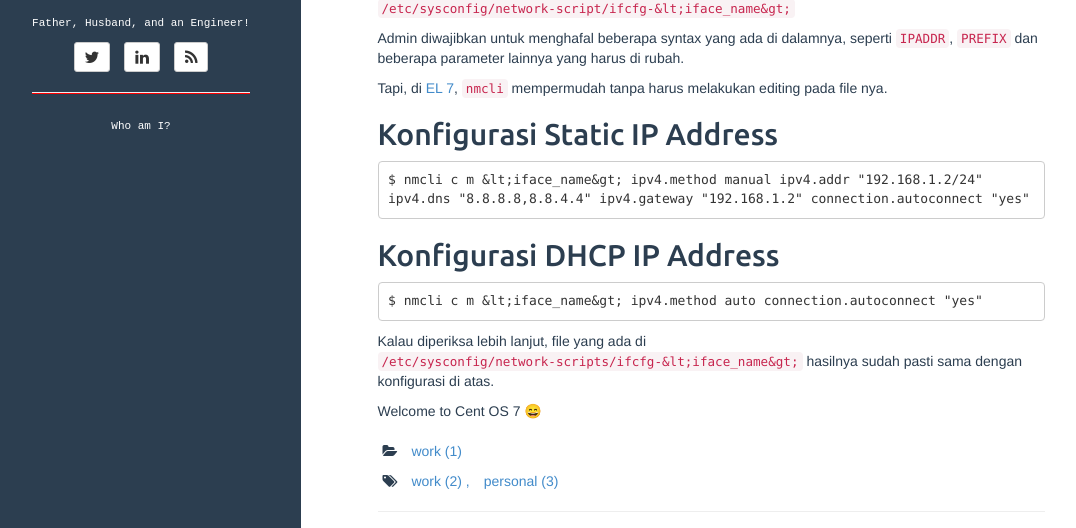
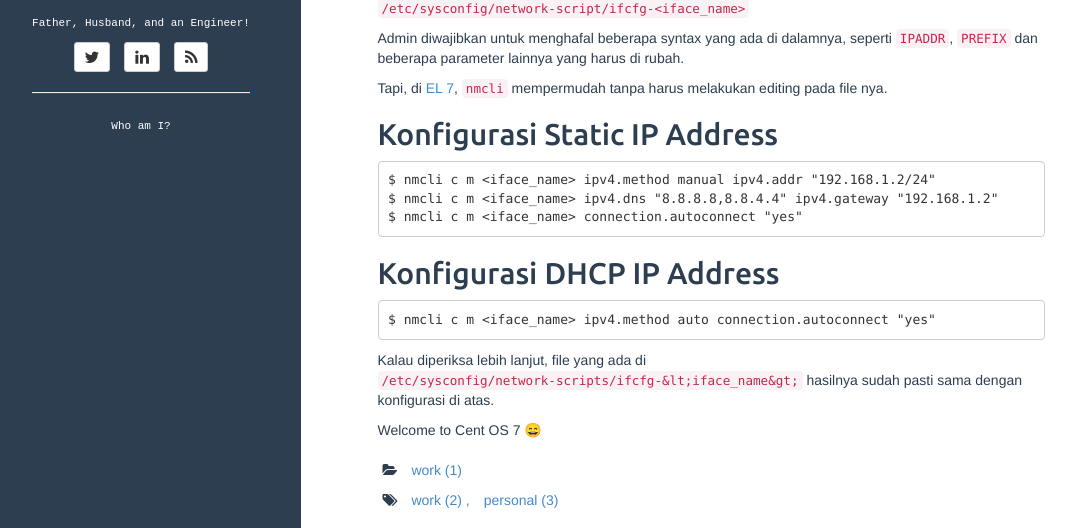
Before and after one commit to draskolnikova/draskolnikova.github.io, a Jekyll site: the page built from _posts/2015-11-20-centos-7-working-with-nmcli.md, in a window 1280 px wide and 900 px high, cut to the strip 282-810 px from the top of the window. Shown: the whole strip, without its empty margins (19-1095 px from the left). Built offline with Jekyll 4.4.1, drawn with Linux system fonts in a browser that asks for light colours; emoji names are drawn with the system emoji font.

Commit message:
Fixing width

````diff
--- a/_posts/2015-11-20-centos-7-working-with-nmcli.md
+++ b/_posts/2015-11-20-centos-7-working-with-nmcli.md
@@ -18,14 +18,15 @@ Tapi, di [EL 7](https://access.redhat.com/documentation/en-US/Red_Hat_Enterprise
 ## Konfigurasi Static IP Address
 
 ```
-$ nmcli c m &lt;iface_name&gt; ipv4.method manual ipv4.addr "192.168.1.2/24"
-ipv4.dns "8.8.8.8,8.8.4.4" ipv4.gateway "192.168.1.2" connection.autoconnect "yes"
+$ nmcli c m <iface_name> ipv4.method manual ipv4.addr "192.168.1.2/24"
+$ nmcli c m <iface_name> ipv4.dns "8.8.8.8,8.8.4.4" ipv4.gateway "192.168.1.2"
+$ nmcli c m <iface_name> connection.autoconnect "yes"
 ```
 
 ## Konfigurasi DHCP IP Address
 
 ```
-$ nmcli c m &lt;iface_name&gt; ipv4.method auto connection.autoconnect "yes"
+$ nmcli c m <iface_name> ipv4.method auto connection.autoconnect "yes"
 ```
 
 Kalau diperiksa lebih lanjut, file yang ada di `/etc/sysconfig/network-scripts/ifcfg-&lt;iface_name&gt;` hasilnya sudah pasti sama dengan konfigurasi di atas.
````
Also changed, not shown: other parts of _posts/2015-11-20-centos-7-working-with-nmcli.md (+1 -1 lines).
